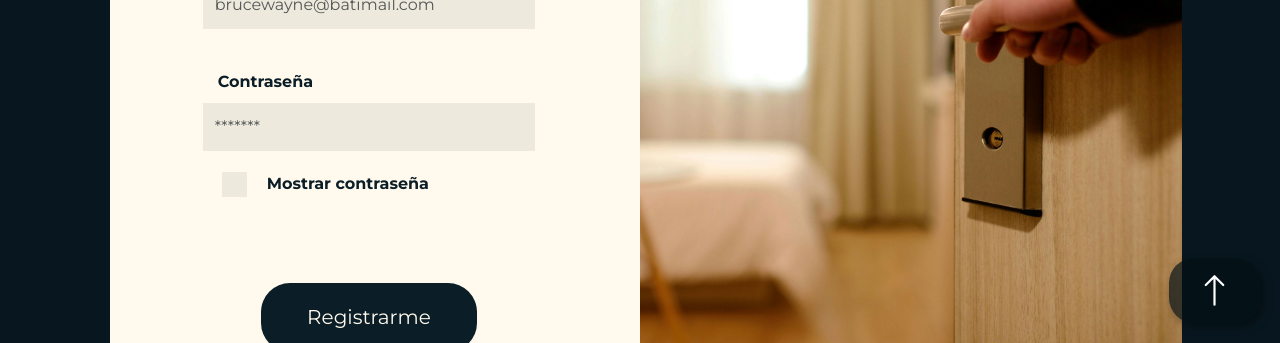
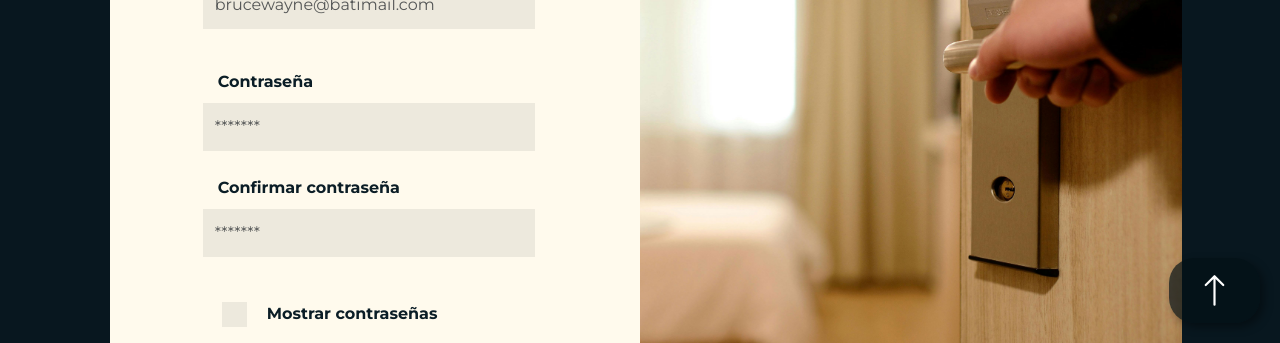
Before and after one commit to Lucianocabelloo/Frontend-ProyectoFinal-3, a React (Vite) app: page /registro in a window 1280 px wide. Shown: the part 457-800 px from the top of the page. Built offline with nearby package versions, Linux system fonts and the light colour scheme; no server answers.

Commit message:
Se agrego el confirmar contraseña

```diff
--- a/src/components/pages/register/Register.jsx
+++ b/src/components/pages/register/Register.jsx
@@ -1,11 +1,11 @@
 import { Container, Card, Row, Col, Form } from "react-bootstrap";
 import "./register.css";
 import registerImg from "../../../assets/img/register.jpg";
-import { useForm } from "react-hook-form";
+import { useForm, useWatch } from "react-hook-form";
 import Swal from "sweetalert2";
 import { createUserAPI } from "../../../helpers/userQueries";
 import emailjs from "@emailjs/browser";
-import { useState } from "react";
+import { useRef, useState } from "react";
 import { useNavigate } from "react-router-dom";
 
 const Register = () => {
@@ -18,7 +18,9 @@ const Register = () => {
     handleSubmit,
     formState: { errors },
     reset,
+    watch,
   } = useForm();
+  const password = watch("password");
   const navigation = useNavigate();
   const onSubmit = async (user) => {
     user.rol = "Usuario";
@@ -120,7 +122,7 @@ const Register = () => {
                       <b>{errors.email?.message}&nbsp;</b>
                     </Form.Text>
                   </Form.Group>
-                  <Form.Group className="mb-3" controlId="formPassword">
+                  <Form.Group controlId="formPassword">
                     <Form.Label className="myLabelR ps-3">
                       Contraseña
                     </Form.Label>
@@ -146,6 +148,27 @@ const Register = () => {
                         },
                       })}
                     />
+                    <Form.Text className="textErrorR">
+                      <b>{errors.password?.message}&nbsp;</b>
+                    </Form.Text>
+                  </Form.Group>
+                  <Form.Group className="mb-3" controlId="formConfirmPassword">
+                    <Form.Label className="myLabelR ps-3">
+                      Confirmar contraseña
+                    </Form.Label>
+                    <Form.Control
+                      className="myInputR"
+                      type={showPassword ? "text" : "password"}
+                      placeholder="*******"
+                      {...register("confirmPassword", {
+                        required: "Debe confirmar la contraseña",
+                        validate: (value) =>
+                          value === password || "Las contraseñas no coinciden",
+                      })}
+                    />
+                    <Form.Text className="textErrorR">
+                      <b>{errors.confirmPassword?.message}&nbsp;</b>
+                    </Form.Text>
                     <div className="d-flex justify-content-start align-items-center">
                       <div className="myCheckboContR">
                         <input
@@ -157,11 +180,8 @@ const Register = () => {
                         />
                         <label htmlFor="myCheckboxR"></label>
                       </div>
-                      <label className="myLabelR">Mostrar contraseña</label>
+                      <label className="myLabelR">Mostrar contraseñas</label>
                     </div>
-                    <Form.Text className="textErrorR">
-                      <b>{errors.password?.message}&nbsp;</b>
-                    </Form.Text>
                   </Form.Group>
                 </div>
                 <div className="buttonContR">
@@ -174,7 +194,7 @@ const Register = () => {
             <Col className="p-0 d-none d-lg-block">
               <Card.Img
                 src={registerImg}
-                className="img-fluid myImageR"
+                className="myImageR"
                 alt="Imagen representativa de bienvenida"
               />
             </Col>
--- a/src/components/pages/register/register.css
+++ b/src/components/pages/register/register.css
@@ -28,6 +28,8 @@
   transform: scale(1.05);
 }
 .myImageR {
+  height: 100%;
+  object-fit: cover;
   border-radius: 0 20px 20px 0;
   animation-name: borderAnimationR;
   animation-duration: 2.5s;
```
